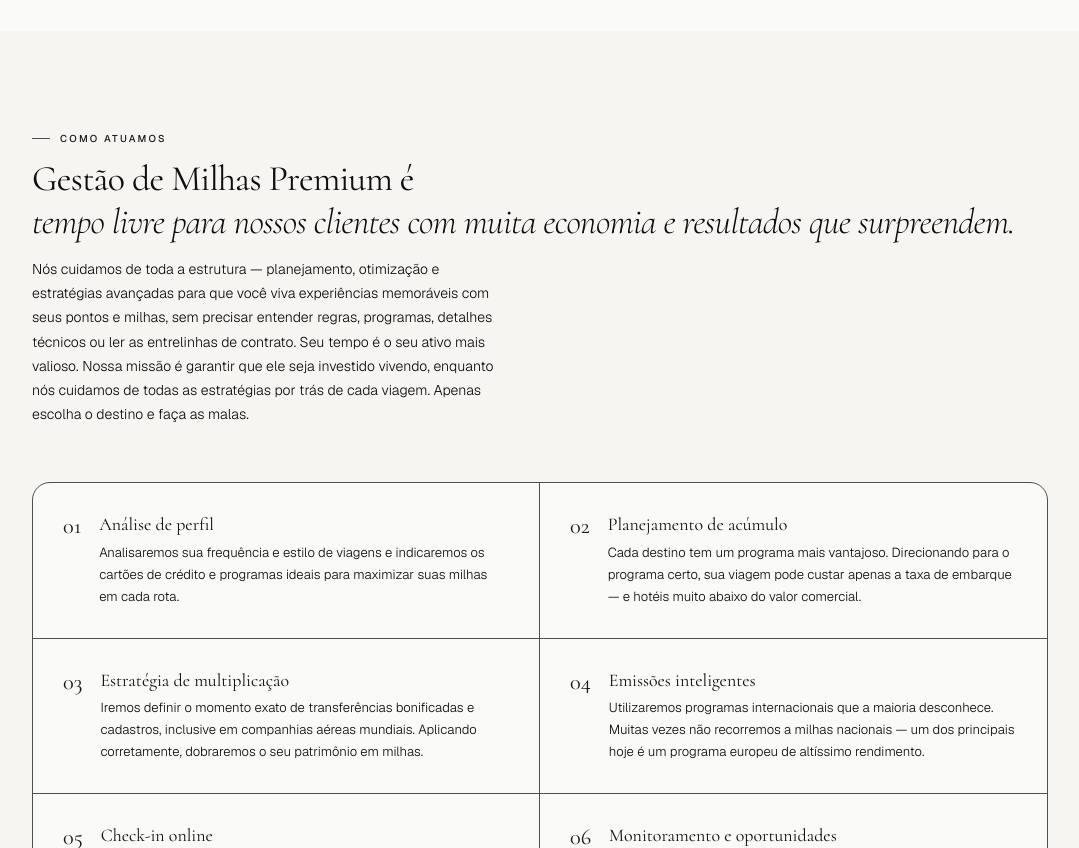
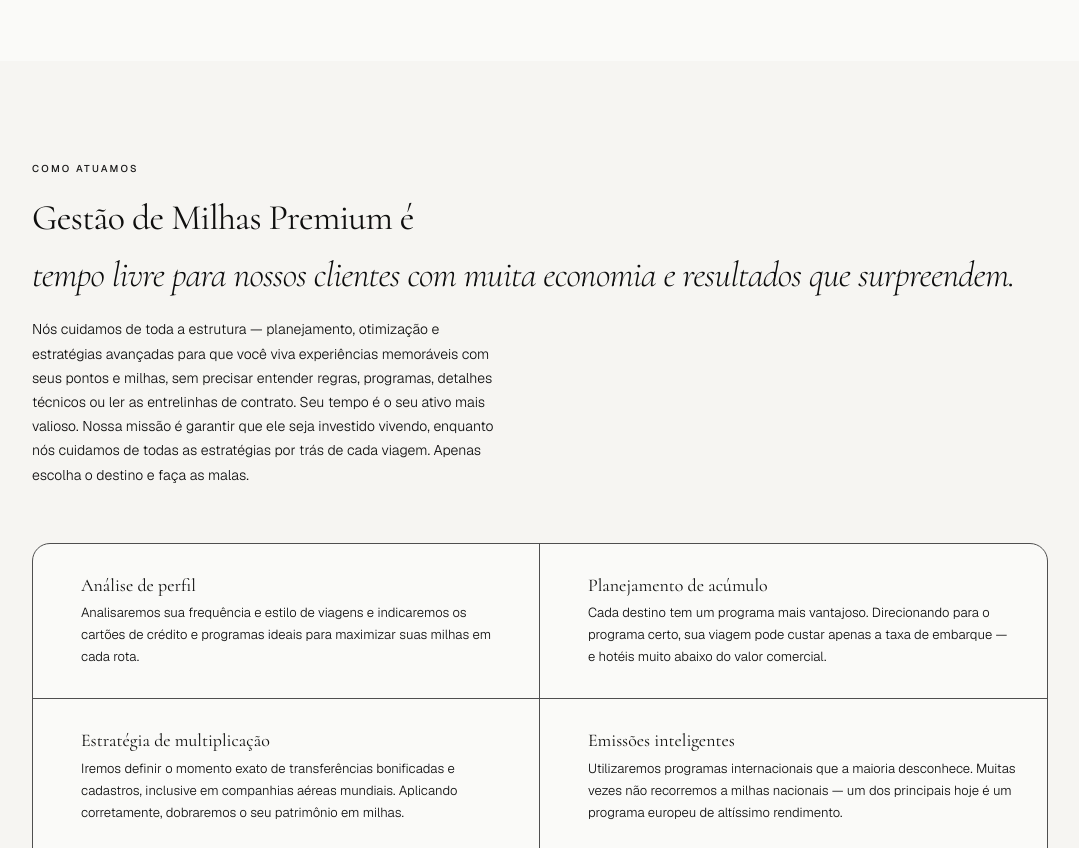
Before and after one commit to DeevLeandro/GVSMilhas, a React (Create React App) app: page / in a window 1280 px wide. Shown: the part 2600-3448 px from the top of the page, without its empty margins (100-1179 px from the left). Built offline with nearby package versions, Linux system fonts and the light colour scheme.

Commit message:
atualizacao geral

```diff
--- a/src/App.js
+++ b/src/App.js
@@ -44,11 +44,34 @@ function Modal({ src, onClose }) {
 }
 
 /* ══════════════════════════════════════════════
-   FEEDBACK CAROUSEL
+   FEEDBACK CAROUSEL (COM RESPONSIVIDADE)
 ══════════════════════════════════════════════ */
-function FeedbackCarousel({ items, itemsPerPage = 3, onImageClick }) {
+function FeedbackCarousel({ items, onImageClick }) {
   const [currentPage, setCurrentPage] = useState(0);
   const [isTransitioning, setIsTransitioning] = useState(false);
+  const [itemsPerPage, setItemsPerPage] = useState(3);
+
+  // Detecta o tamanho da tela e ajusta quantos itens mostrar
+  useEffect(() => {
+    const updateItemsPerPage = () => {
+      if (window.innerWidth <= 480) {
+        setItemsPerPage(1);
+      } else if (window.innerWidth <= 768) {
+        setItemsPerPage(2);
+      } else {
+        setItemsPerPage(3);
+      }
+    };
+
+    updateItemsPerPage();
+    window.addEventListener('resize', updateItemsPerPage);
+    return () => window.removeEventListener('resize', updateItemsPerPage);
+  }, []);
+
+  // Reset current page when itemsPerPage changes
+  useEffect(() => {
+    setCurrentPage(0);
+  }, [itemsPerPage]);
 
   const totalPages = Math.max(1, Math.ceil(items.length / itemsPerPage));
   const startIndex = currentPage * itemsPerPage;
@@ -152,11 +175,34 @@ function FeedbackCarousel({ items, itemsPerPage = 3, onImageClick }) {
 }
 
 /* ══════════════════════════════════════════════
-   RESULTS CAROUSEL (NOVO)
+   RESULTS CAROUSEL (COM RESPONSIVIDADE)
 ══════════════════════════════════════════════ */
-function ResultsCarousel({ items, itemsPerPage = 3, onImageClick }) {
+function ResultsCarousel({ items, onImageClick }) {
   const [currentPage, setCurrentPage] = useState(0);
   const [isTransitioning, setIsTransitioning] = useState(false);
+  const [itemsPerPage, setItemsPerPage] = useState(3);
+
+  // Detecta o tamanho da tela e ajusta quantos itens mostrar
+  useEffect(() => {
+    const updateItemsPerPage = () => {
+      if (window.innerWidth <= 480) {
+        setItemsPerPage(1);
+      } else if (window.innerWidth <= 768) {
+        setItemsPerPage(2);
+      } else {
+        setItemsPerPage(3);
+      }
+    };
+
+    updateItemsPerPage();
+    window.addEventListener('resize', updateItemsPerPage);
+    return () => window.removeEventListener('resize', updateItemsPerPage);
+  }, []);
+
+  // Reset current page when itemsPerPage changes
+  useEffect(() => {
+    setCurrentPage(0);
+  }, [itemsPerPage]);
 
   const totalPages = Math.max(1, Math.ceil(items.length / itemsPerPage));
   const startIndex = currentPage * itemsPerPage;
@@ -685,12 +731,12 @@ const FEEDBACKS = [
 ];
 
 const PILLARS = [
-  { n: '01', t: 'Análise de perfil',           d: 'Analisaremos sua frequência e estilo de viagens e indicaremos os cartões de crédito e programas ideais para maximizar suas milhas em cada rota.' },
-  { n: '02', t: 'Planejamento de acúmulo',     d: 'Cada destino tem um programa mais vantajoso. Direcionando para o programa certo, sua viagem pode custar apenas a taxa de embarque — e hotéis muito abaixo do valor comercial.' },
-  { n: '03', t: 'Estratégia de multiplicação', d: 'Iremos definir o momento exato de transferências bonificadas e cadastros, inclusive em companhias aéreas mundiais. Aplicando corretamente, dobraremos o seu patrimônio em milhas.' },
-  { n: '04', t: 'Emissões inteligentes',       d: 'Utilizaremos programas internacionais que a maioria desconhece. Muitas vezes não recorremos a milhas nacionais — um dos principais hoje é um programa europeu de altíssimo rendimento.' },
-  { n: '05', t: 'Check-in online',             d: 'Realizamos o check-in online antecipado para você, garantindo os melhores assentos disponíveis e evitando que você precise se preocupar com prazos ou filas. Tudo resolvido de forma rápida e digital.' },
-  { n: '06', t: 'Monitoramento e oportunidades', d: 'Acúmulo contínuo de milhas internacionais com excelente custo por milheiro, com acesso a mais de 60 companhias parceiras no Brasil e no mundo.' },
+  { n: '', t: 'Análise de perfil',           d: 'Analisaremos sua frequência e estilo de viagens e indicaremos os cartões de crédito e programas ideais para maximizar suas milhas em cada rota.' },
+  { n: '', t: 'Planejamento de acúmulo',     d: 'Cada destino tem um programa mais vantajoso. Direcionando para o programa certo, sua viagem pode custar apenas a taxa de embarque — e hotéis muito abaixo do valor comercial.' },
+  { n: '', t: 'Estratégia de multiplicação', d: 'Iremos definir o momento exato de transferências bonificadas e cadastros, inclusive em companhias aéreas mundiais. Aplicando corretamente, dobraremos o seu patrimônio em milhas.' },
+  { n: '', t: 'Emissões inteligentes',       d: 'Utilizaremos programas internacionais que a maioria desconhece. Muitas vezes não recorremos a milhas nacionais — um dos principais hoje é um programa europeu de altíssimo rendimento.' },
+  { n: '', t: 'Check-in online',             d: 'Realizamos o check-in online antecipado para você, garantindo os melhores assentos disponíveis e evitando que você precise se preocupar com prazos ou filas. Tudo resolvido de forma rápida e digital.' },
+  { n: '', t: 'Monitoramento e oportunidades', d: 'Acúmulo contínuo de milhas internacionais com excelente custo por milheiro, com acesso a mais de 60 companhias parceiras no Brasil e no mundo.' },
 ];
 
 export default function App() {
@@ -852,10 +898,10 @@ export default function App() {
           <p className="label">O que entregamos</p>
           <div className="services">
             {[
-              { n: '01', t: 'Gestão de milhas',    d: 'Indicaremos os melhores cartões, transferindo e maximizando seus pontos e milhas, nas melhores janelas, mantendo seu portfólio sempre otimizado.', highlight: true },
-              { n: '02', t: 'Voos Business & First', d: 'Emitimos suas passagens executivas e de primeira classe com o máximo de economia — sem você precisar pesquisar nada.' },
-              { n: '03', t: 'Hotéis de Luxo',      d: 'Reservas nas redes Fairmont, Raffles, Rixos, Mandarin Oriental, Hyatt, Pullman, Sofitel entre outros. Muitos não sabem mais milhas não utilizamos somente para voos.', highlight: true },
-              { n: '04', t: 'Suporte full-service', d: 'Uma equipe dedicada disponível para qualquer necessidade — mudanças de rota, upgrades, novas reservas, novos roteiros ou emergências, sempre com atendimento prioritário.' },
+              { n: '', t: 'Gestão de milhas',    d: 'Indicaremos os melhores cartões, transferindo e maximizando seus pontos e milhas, nas melhores janelas, mantendo seu portfólio sempre otimizado.', highlight: true },
+              { n: '', t: 'Voos Business & First', d: 'Emitimos suas passagens executivas e de primeira classe com o máximo de economia — sem você precisar pesquisar nada.' },
+              { n: '', t: 'Hotéis de Luxo',      d: 'Reservas nas redes Fairmont, Raffles, Rixos, Mandarin Oriental, Hyatt, Pullman, Sofitel entre outros. Muitos não sabem mais milhas não utilizamos somente para voos.', highlight: true },
+              { n: '', t: 'Suporte full-service', d: 'Uma equipe dedicada disponível para qualquer necessidade — mudanças de rota, upgrades, novas reservas, novos roteiros ou emergências, sempre com atendimento prioritário.' },
             ].map((s, i) => (
               <Fade key={i} delay={i * 0.07} className={`service${s.highlight ? ' service--hotel' : ''}`}>
                 <span className="service__n">{s.n}</span>
@@ -983,7 +1029,7 @@ export default function App() {
         </div>
       </section>
 
-      {/* ── RESULTADOS (ATUALIZADO COM CARROSSEL) ── */}
+      {/* ── RESULTADOS (ATUALIZADO) ── */}
       <section className="sec" id="resultados">
         <div className="wrap">
           <Fade className="sec__head">
@@ -993,7 +1039,6 @@ export default function App() {
           <Fade delay={0.1}>
             <ResultsCarousel
               items={CASES}
-              itemsPerPage={3}
               onImageClick={(src) => setLightbox(src)}
             />
           </Fade>
@@ -1009,7 +1054,10 @@ export default function App() {
             <p className="h2__sub">Resultados reais de quem confiou na GVS Vip para transformar suas viagens.</p>
           </Fade>
           <Fade delay={0.1}>
-            <FeedbackCarousel items={FEEDBACKS} itemsPerPage={3} onImageClick={(src) => setLightbox(src)} />
+            <FeedbackCarousel
+              items={FEEDBACKS}
+              onImageClick={(src) => setLightbox(src)}
+            />
           </Fade>
         </div>
       </section>
--- a/src/index.css
+++ b/src/index.css
@@ -62,13 +62,7 @@ button { font-family: var(--sans); cursor: pointer; border: none; background: no
   gap: 10px;
   margin-bottom: 12px;
 }
-.label::before {
-  content: '';
-  width: 18px;
-  height: 1px;
-  background: var(--line);
-  flex-shrink: 0;
-}
+
 .label--dim   { color: rgba(255,255,255,0.25); }
 .label--dim::before { background: rgba(255,255,255,0.1); }
 .label--muted { color: var(--muted); }
@@ -78,7 +72,6 @@ button { font-family: var(--sans); cursor: pointer; border: none; background: no
   font-family: var(--serif);
   font-size: clamp(1.75rem, 2.8vw, 2.5rem);
   font-weight: 400;
-  line-height: 1.18;
   letter-spacing: -0.02em;
   color: var(--ink);
 }
```
